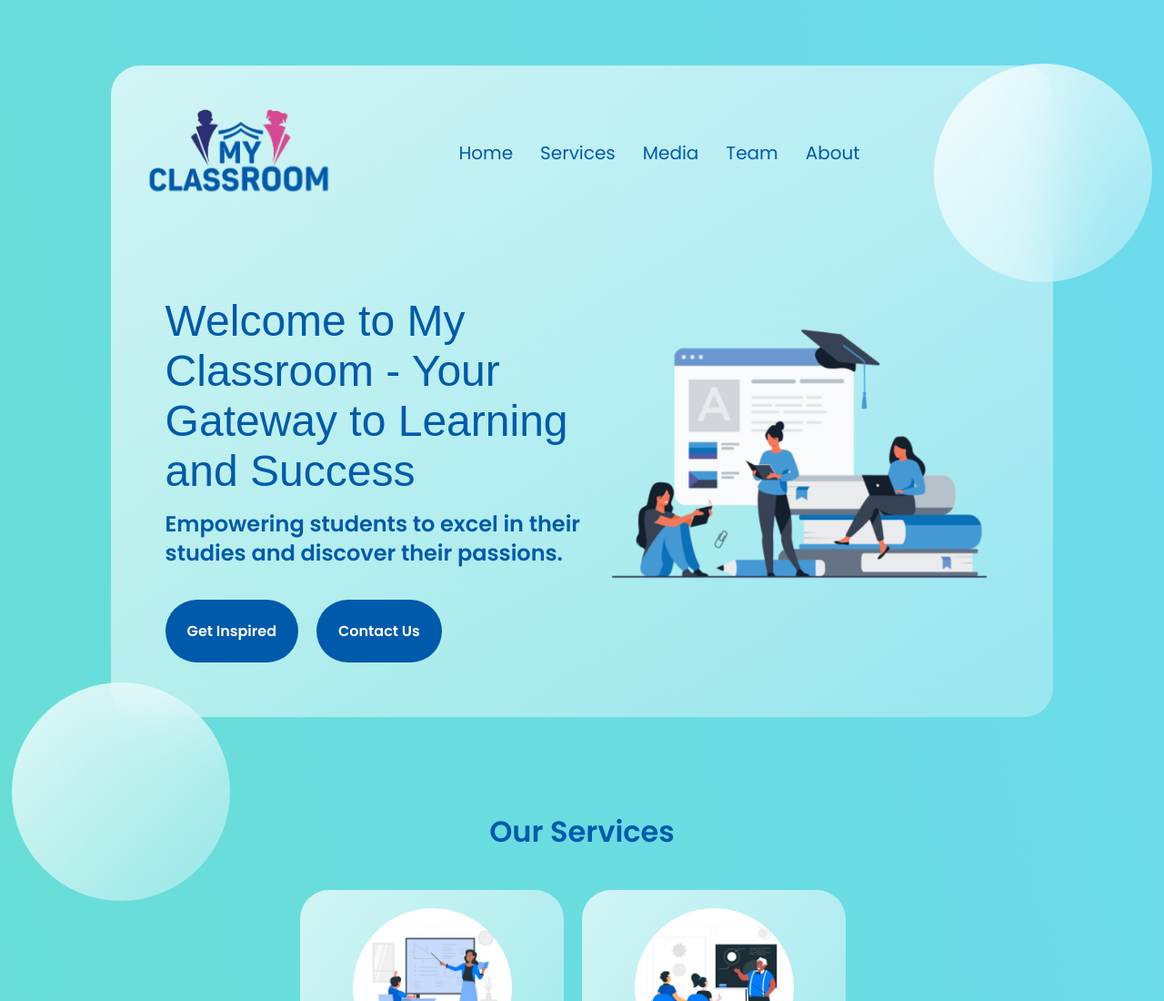
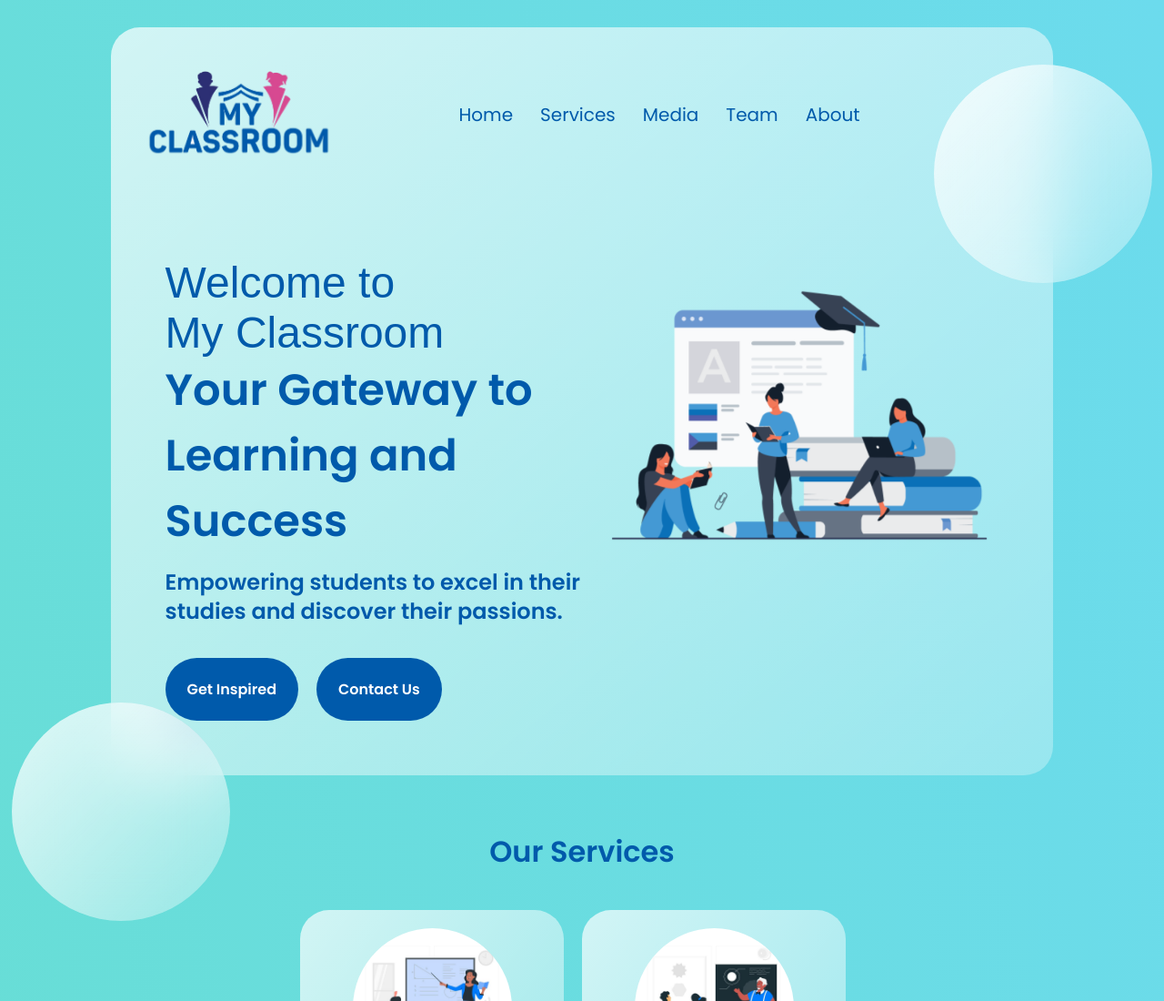
Before and after one commit to minthaj972/my-school-trial-website, a plain HTML site: page index.html in a window 1280 px wide. Shown: the top 1100 px of the page at 91% size. Drawn offline with Linux system fonts and the light colour scheme; a web font is replaced by a local one.

Commit message:
Update index.html

```diff
--- a/index.html
+++ b/index.html
@@ -3,8 +3,11 @@
 <head>
     <meta charset="UTF-8">
     <meta name="viewport" content="width=device-width, initial-scale=1.0">
-    <title>My Classroom | Student's Mentoring & Coaching Solutions</title>
+    <title>Discover My Classroom: Your Gateway to Educational Excellence</title>
     <link rel="icon" href="./assets/fav-icon.png" type="image/png"/>
+    <meta name="description" content="Discover how My Classroom is revolutionizing education in Dubai and Kerala, offering a wide range of online courses tailored to individual needs. Join us in unlocking your potential and shaping a brighter future.">
+    <meta name="robots" content="index, follow">
+    <meta name="keywords" content="My Classroom, education, online courses, Dubai, Kerala, learning, growth, success">
     <link rel="stylesheet" href="./static/style.css">
     <link rel="stylesheet" href="https://cdnjs.cloudflare.com/ajax/libs/font-awesome/6.5.1/css/all.min.css" integrity="sha512-DTOQO9RWCH3ppGqcWaEA1BIZOC6xxalwEsw9c2QQeAIftl+Vegovlnee1c9QX4TctnWMn13TZye+giMm8e2LwA==" crossorigin="anonymous" referrerpolicy="no-referrer" />
 </head>
@@ -45,7 +48,7 @@
                 </header>
                 <div id="home" class="main">
                     <div class="left">
-                        <h1>Welcome to My Classroom  - Your Gateway to Learning and Success</h1>
+                        <h1>Welcome to<br> My Classroom  <br><span> Your Gateway to Learning and Success</span></h1>
                         <p>Empowering students to excel in their studies and discover their passions.</p>
                         <div>
                             <a href="index.html#services" class="btn">Get Inspired</a>
```
